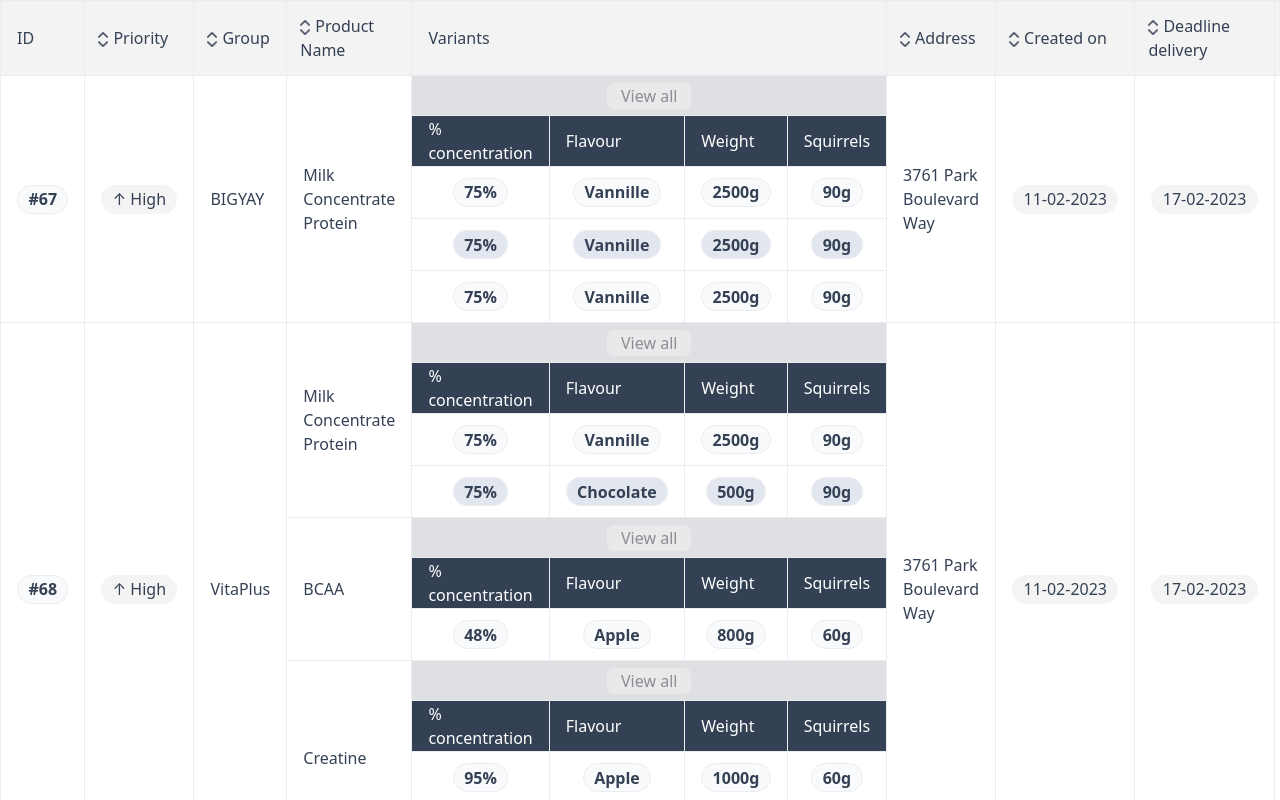
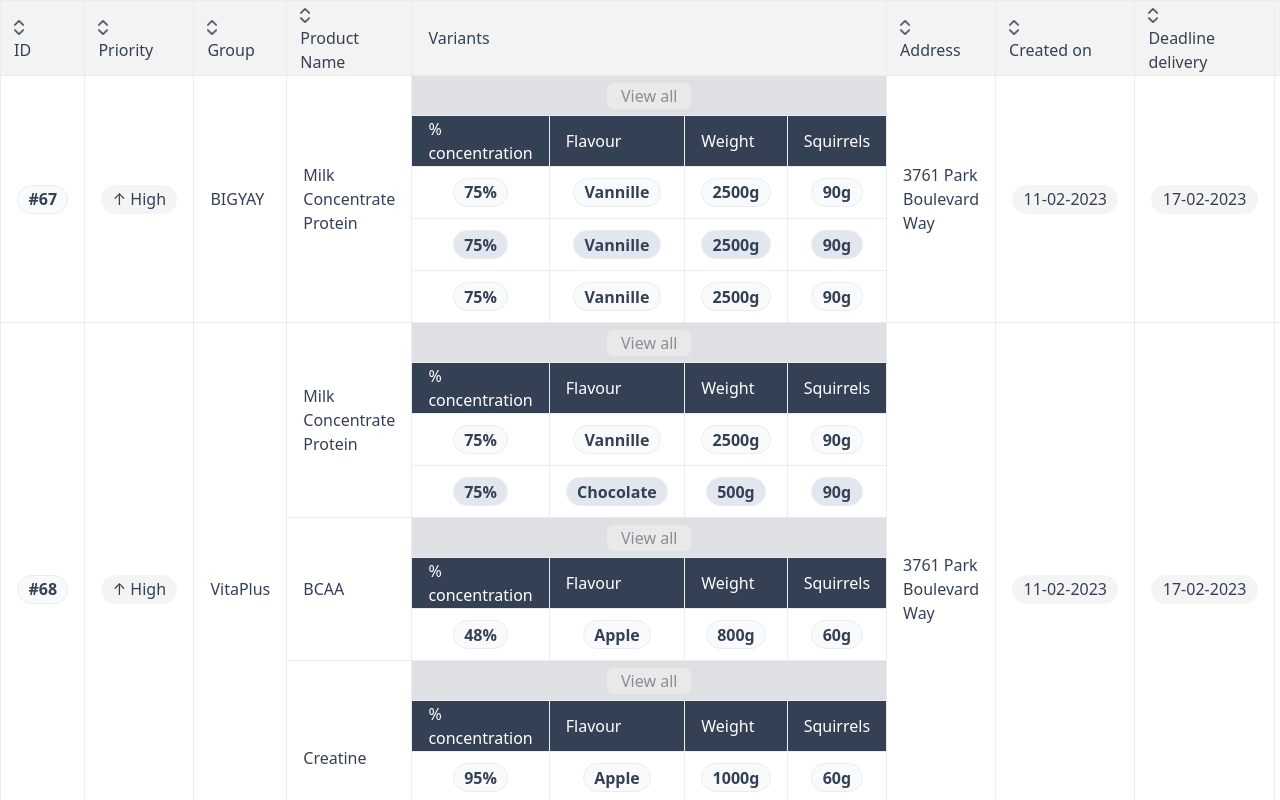
Before and after one commit to rmnhg/ordsmart_assignment, a React (Create React App) app: page / in a window 1280 px wide. Shown: the top 800 px of the page. Built offline with nearby package versions, Linux system fonts and the light colour scheme.

Commit message:
src: implement sortable columns We can sort them in ascending or descending order pressing each button multiple times.

```diff
--- a/src/components/MyRow.jsx
+++ b/src/components/MyRow.jsx
@@ -68,7 +68,7 @@ export const MyRow = (props) => {
                 <tr key={row}>
                     {row === 0 /* Add all the general data */?
                     <>
-                        <td className="all-table-borders" rowSpan={getTotalRows(props.rowData)}><div className="cell-margins"><MyPill text={props.rowData['id']} type="light-grey-pill"/></div></td>
+                        <td className="all-table-borders" rowSpan={getTotalRows(props.rowData)}><div className="cell-margins"><MyPill text={props.rowData['ID']} type="light-grey-pill"/></div></td>
                         <td className="all-table-borders" rowSpan={getTotalRows(props.rowData)}><div className="cell-margins"><MyPill text={props.rowData['Priority'] === "High"? "↑ " + props.rowData['Priority'] : "↓ " + props.rowData['Priority']}/></div></td>
                         <td className="all-table-borders" rowSpan={getTotalRows(props.rowData)}><div className="cell-margins">{props.rowData['Group']}</div></td>
                     </> : <></>
--- a/src/components/MySortableHeader.jsx
+++ b/src/components/MySortableHeader.jsx
@@ -5,7 +5,7 @@ export const MySortableHeader = (props) => {
     return(
         <Container>
             <div>
-                <img src="/sort.png" alt="sort icon" className="sort-icon"/>
+                <div onClick={() => props.sort(props.text)}><img src="/sort.png" alt="sort icon" className="sort-icon"/></div>
                 {props.text}
             </div>
         </Container>
--- a/src/components/MyTable.jsx
+++ b/src/components/MyTable.jsx
@@ -6,6 +6,7 @@ let data = require('../data/data.json');
 
 export const MyTable = (props) => {
     const [dataRows, setDataRows] = useState(data);
+    const [currentColSorted, setCurrentColSorted] = useState("");
 
     const removeRow = (id) => {
         console.log("Removing row with id: "+id);
@@ -21,6 +22,55 @@ export const MyTable = (props) => {
         setDataRows(newDataRows);
     };
 
+    const sortTable = (colName) => {
+        console.log(`Sorting table by column name ${colName} in ${currentColSorted === colName? "descending" : "ascending"} order.`);
+        let newDataRows = JSON.parse(JSON.stringify(dataRows));
+        console.log("Old order:")
+        if (colName === "Product Name") {
+            for (let i = 0; i < newDataRows.length; i++) {
+                console.log(`${i}: ${newDataRows[i][colName]}`);
+            }
+            for (let i = 0; i < newDataRows.length; i++) {
+                newDataRows[i]['Products'].sort((a, b) => {
+                    if (a[colName] < b[colName]) {
+                        return currentColSorted === colName? +1 : -1;
+                    } else if (a[colName] > b[colName]) {
+                        return currentColSorted === colName? -1: +1;
+                    } else {
+                        return 0;
+                    }
+                });
+            }
+            console.log("New order:")
+            for (let i = 0; i < newDataRows.length; i++) {
+                console.log(`${i}: ${newDataRows[i][colName]}`);
+            }
+        } else {
+            for (let i = 0; i < newDataRows.length; i++) {
+                console.log(`${i}: ${newDataRows[i][colName]}`);
+            }
+            newDataRows.sort((a, b) => {
+                if (a[colName] < b[colName]) {
+                    return currentColSorted === colName? +1 : -1;
+                } else if (a[colName] > b[colName]) {
+                    return currentColSorted === colName? -1: +1;
+                } else {
+                    return 0;
+                }
+            });
+            console.log("New order:")
+            for (let i = 0; i < newDataRows.length; i++) {
+                console.log(`${i}: ${newDataRows[i][colName]}`);
+            }
+        }
+        if (colName === currentColSorted) {
+            setCurrentColSorted("");
+        } else {
+            setCurrentColSorted(colName);
+        }
+        setDataRows(newDataRows);
+    }
+
     useEffect(() => {
         // Now we are ready. We can turn off the loading screen
         document.getElementById("overlay").style.display = "none";
@@ -33,19 +83,19 @@ export const MyTable = (props) => {
             <table className="all-table-borders">
                 <thead>
                     <tr className="table-header">
-                        <th className="all-table-borders"><div className="cell-margins">ID</div></th>
-                        <th className="all-table-borders"><MySortableHeader text="Priority"/></th>
-                        <th className="all-table-borders"><MySortableHeader text="Group"/></th>
-                        <th id="pn-header" className="all-table-borders"><MySortableHeader text="Product Name"/></th>
+                        <th className="all-table-borders"><MySortableHeader sort={sortTable} text="ID"/></th>
+                        <th className="all-table-borders"><MySortableHeader sort={sortTable} text="Priority"/></th>
+                        <th className="all-table-borders"><MySortableHeader sort={sortTable} text="Group"/></th>
+                        <th id="pn-header" className="all-table-borders"><MySortableHeader sort={sortTable} text="Product Name"/></th>
                         <th id="var-header" className="all-table-borders" colSpan="4"><div className="cell-margins">Variants</div></th>
-                        <th className="all-table-borders"><MySortableHeader text="Address"/></th>
-                        <th className="all-table-borders"><MySortableHeader text="Created on"/></th>
-                        <th className="all-table-borders"><MySortableHeader text="Deadline delivery"/></th>
-                        <th className="all-table-borders"><MySortableHeader text="Assigned to"/></th>
-                        <th className="all-table-borders"><MySortableHeader text="Delivery to"/></th>
-                        <th className="all-table-borders"><MySortableHeader text="Receiver"/></th>
-                        <th className="all-table-borders"><MySortableHeader text="Sample size"/></th>
-                        <th className="all-table-borders"><MySortableHeader text="Application"/></th>
+                        <th className="all-table-borders"><MySortableHeader sort={sortTable} text="Address"/></th>
+                        <th className="all-table-borders"><MySortableHeader sort={sortTable} text="Created on"/></th>
+                        <th className="all-table-borders"><MySortableHeader sort={sortTable} text="Deadline delivery"/></th>
+                        <th className="all-table-borders"><MySortableHeader sort={sortTable} text="Assigned to"/></th>
+                        <th className="all-table-borders"><MySortableHeader sort={sortTable} text="Delivery to"/></th>
+                        <th className="all-table-borders"><MySortableHeader sort={sortTable} text="Receiver"/></th>
+                        <th className="all-table-borders"><MySortableHeader sort={sortTable} text="Sample size"/></th>
+                        <th className="all-table-borders"><MySortableHeader sort={sortTable} text="Application"/></th>
                         <th className="all-table-borders"><div className="cell-margins">Additional Info</div></th>
                         <th className="all-table-borders"><div className="cell-margins">Documents</div></th>
                         <th className="all-table-borders"><div className="cell-margins">Notes</div></th>
--- a/src/data/data.json
+++ b/src/data/data.json
@@ -1,6 +1,6 @@
 [
   {
-    "id": "#67",
+    "ID": "#67",
     "Priority": "High",
     "Group": "BIGYAY",
     "Products": [
@@ -44,7 +44,7 @@
     "Notes": "The products can change."
   },
   {
-    "id": "#68",
+    "ID": "#68",
     "Priority": "High",
     "Group": "VitaPlus",
     "Products": [
@@ -110,7 +110,7 @@
     "Notes": "Apple may not be available."
   },
   {
-    "id": "#72",
+    "ID": "#72",
     "Priority": "High",
     "Group": "BIGYAY",
     "Products": [
@@ -153,7 +153,7 @@
     "Notes": "This request is expected to be ready for May 28th."
   },
   {
-    "id": "#76",
+    "ID": "#76",
     "Priority": "High",
     "Group": "BIGYAY",
     "Products": [
```
